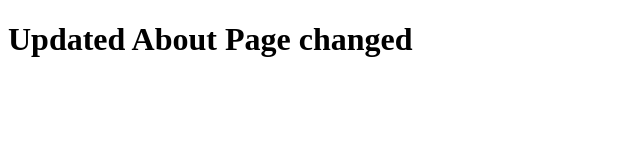
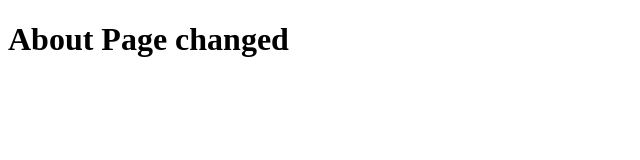
Before and after one commit to nabin-skilluplabs/shared_repository_01, a plain HTML site: page about.html in a window 1280 px wide. Shown: the whole page, without its empty margins (0-640 px from the left). Drawn offline with Linux system fonts and the light colour scheme.

Commit message:
Update about

```diff
--- a/about.html
+++ b/about.html
@@ -6,6 +6,6 @@
     <title>About Page</title>
   </head>
   <body>
-    <h1>Updated About Page changed</h1>
+    <h1>About Page changed</h1>
   </body>
 </html>
```
